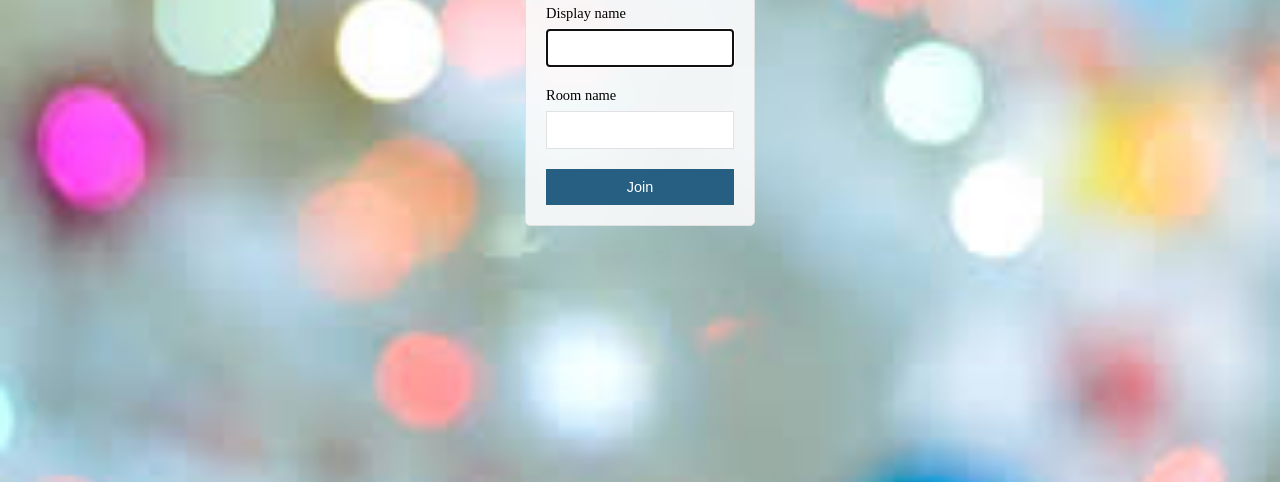
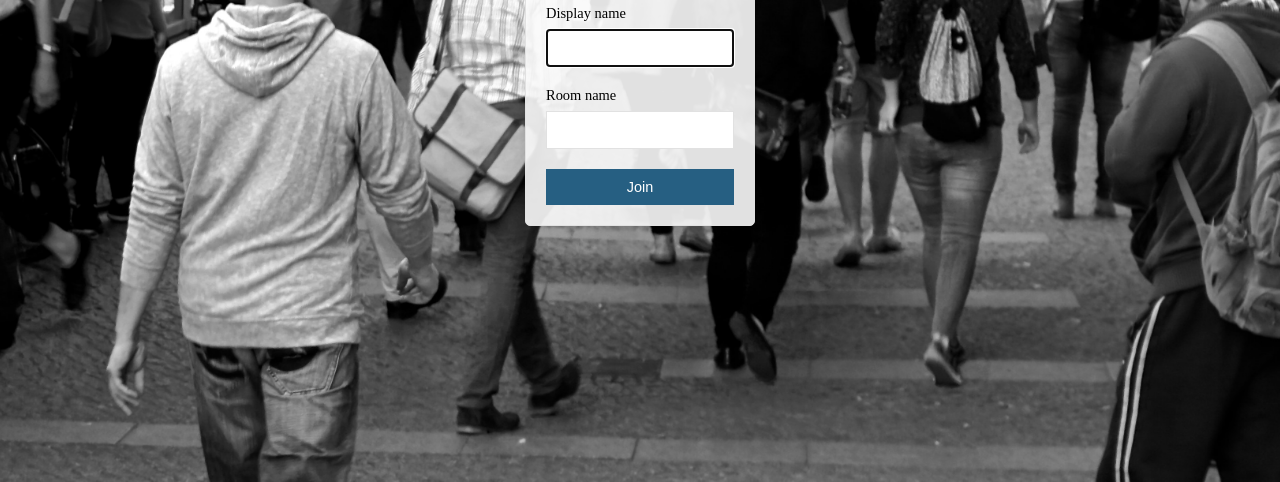
Before and after one commit to saksham1998/Fluke, a website: page public/index.html in a window 1280 px wide. Shown: the part 318-800 px from the top of the page. Drawn offline with Linux system fonts and the light colour scheme.

Commit message:
changed the background

```diff
--- a/public/styles/style.css
+++ b/public/styles/style.css
@@ -43,7 +43,7 @@ button:disabled {
   height: 100vh;
   width: 100vw;
   justify-content: center;
-  background: url(image3.jpg) no-repeat center fixed;
+  background: url(image1.jpg) no-repeat center fixed;
   background-size: cover;
   /* background: -moz-linear-gradient(125deg, rgba(39,107,130,1) 0%, rgba(49,84,129,1) 100%); /* ff3.6+ */ */
   /* background: -webkit-gradient(linear, left top, right bottom, color-stop(0%, rgba(49,84,129,1)), color-stop(100%, rgba(39,107,130,1))); /* safari4+,chrome */
```
Also changed, not shown: public/styles/image1.jpg (added), public/styles/image2.jpg (deleted), public/styles/image3.jpg (deleted).
